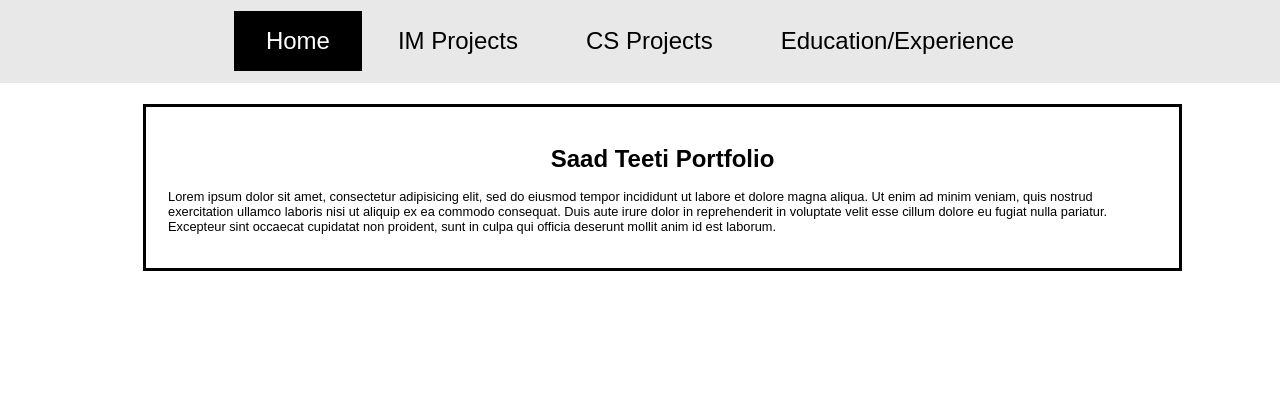
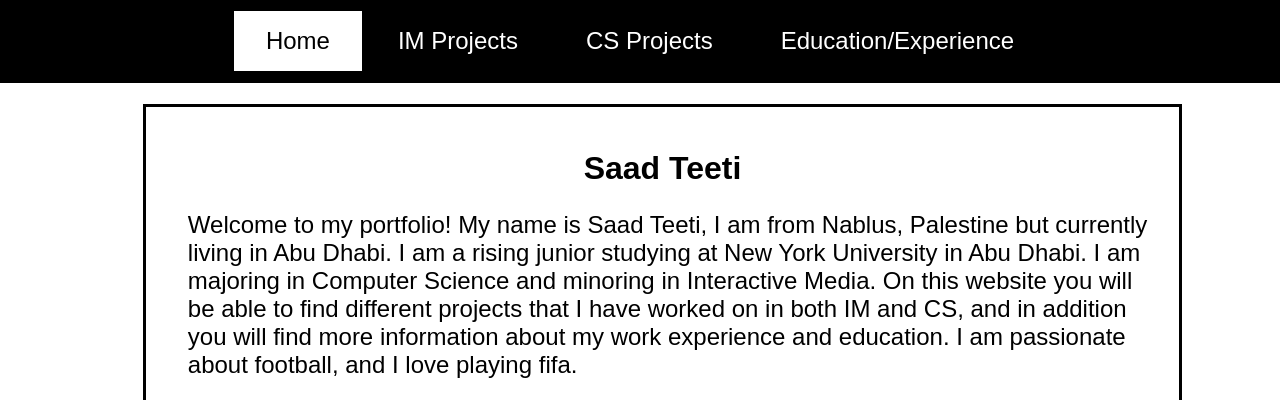
Before and after one commit to steeti/Communication-lab-Class, a plain HTML site: page index.html in a window 1280 px wide. Shown: the top 400 px of the page. Drawn offline with Linux system fonts and the light colour scheme; grey boxes are pictures that could not be loaded.

Commit message:
Portfolio

```diff
--- a/index.html
+++ b/index.html
@@ -27,10 +27,15 @@
 <!--home page-->
   <div id="Home" class= "opt" style="padding-bottom:2%">
     <div class="homepagetext">
-      <h1 class= "center">Saad Teeti Portfolio</h1>
-      <p class= "sansserif"> Lorem ipsum dolor sit amet, consectetur adipisicing elit, sed do eiusmod tempor incididunt ut labore et dolore magna aliqua. Ut enim ad minim veniam, quis nostrud exercitation ullamco laboris nisi ut aliquip ex ea commodo consequat. Duis aute irure dolor in reprehenderit in voluptate velit esse cillum dolore eu fugiat nulla pariatur. Excepteur sint occaecat cupidatat non proident, sunt in culpa qui officia deserunt mollit anim id est laborum. </p>
-    </div>
+      <h1 class= "center">Saad Teeti</h1>
+      <div style="padding:5% float:left">
+          <p class= "intro">Welcome to my portfolio! My name is Saad Teeti, I am from Nablus, Palestine but currently living in Abu Dhabi. I am a rising junior studying at New York University in Abu Dhabi. I am majoring in Computer Science and minoring in Interactive Media. On this website you will be able to find different projects that I have worked on in both IM and CS, and in addition you will find more information about my work experience and education. I am passionate about football, and I love playing fifa.</p>
+      </div>
+      <div style="width:80%;" class="center">
+          <img src="https://github.com/steeti/Commlab/blob/master/Assignment_1/saad.jpg?raw=true" style="width:100%;border:solid;">
+      </div>
   </div>
+</div>
 
 <!--Tour Page-->
 
--- a/style.css
+++ b/style.css
@@ -23,8 +23,8 @@ body{
 }
 
 .button1 {
-  background-color: #e8e8e8;
-  color: #000000;
+  background-color: #000000;
+  color: #ffffff;
   border: none;
   padding: 16px 32px;
   font-size: 150%;
@@ -35,13 +35,13 @@ body{
 }
 
 .button1:hover{
-  background-color: #000000;
-  color: #ffffff;
+  background-color: #ffffff;
+  color: #000000;
 
 }
 .active {
-  background-color: #000000;
-  color: #ffffff;
+  background-color: #ffffff;
+  color: #000000;
 
 }
 
@@ -49,7 +49,7 @@ body{
 .header{
     /* overflow: hidden; */
     border-radius: 4px;
-    background-color:#e8e8e8;
+    background-color:#000000;
     padding: 1%;
     margin-left:-7.8%;
     margin-right:-7.8%;
@@ -62,13 +62,20 @@ h1{
     font-family: Arial, Helvetica, sans-serif;
     text-align: justify;
     text-align: left;
-    font-size:150%;
+    font-size:200%;
 }
 h2{
     font-family: Arial, Helvetica, sans-serif;
     text-align: justify;
     text-align: left;
     font-size:100%;
+}
+.intro{
+  font-family: Arial, Helvetica, sans-serif;
+  text-align: justify;
+  text-align: left;
+  font-size:150%;
+  margin-left: 2%;
 }
 
 
@@ -83,6 +90,10 @@ h2{
 }
 .center {
  text-align: center;
+  display: block;
+  margin-left: auto;
+  margin-right: auto;
+  width: 50%;
 }
 
 .homepagetext
```
Also changed, not shown: saad.jpg (added).
